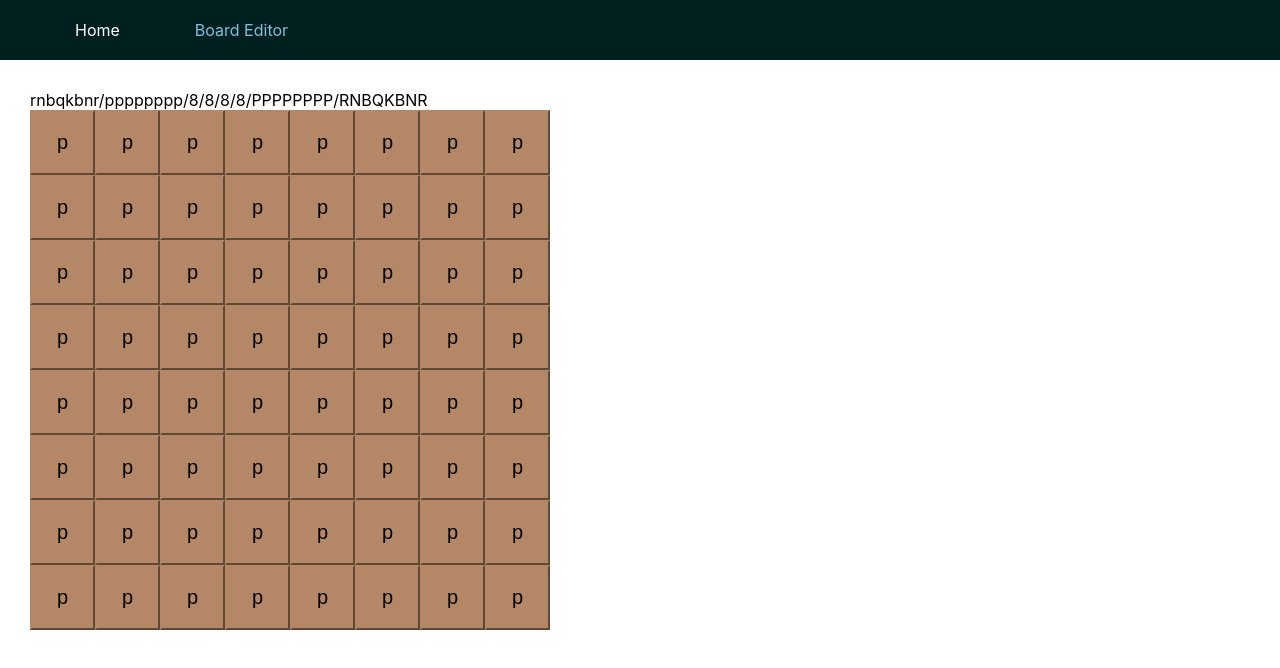
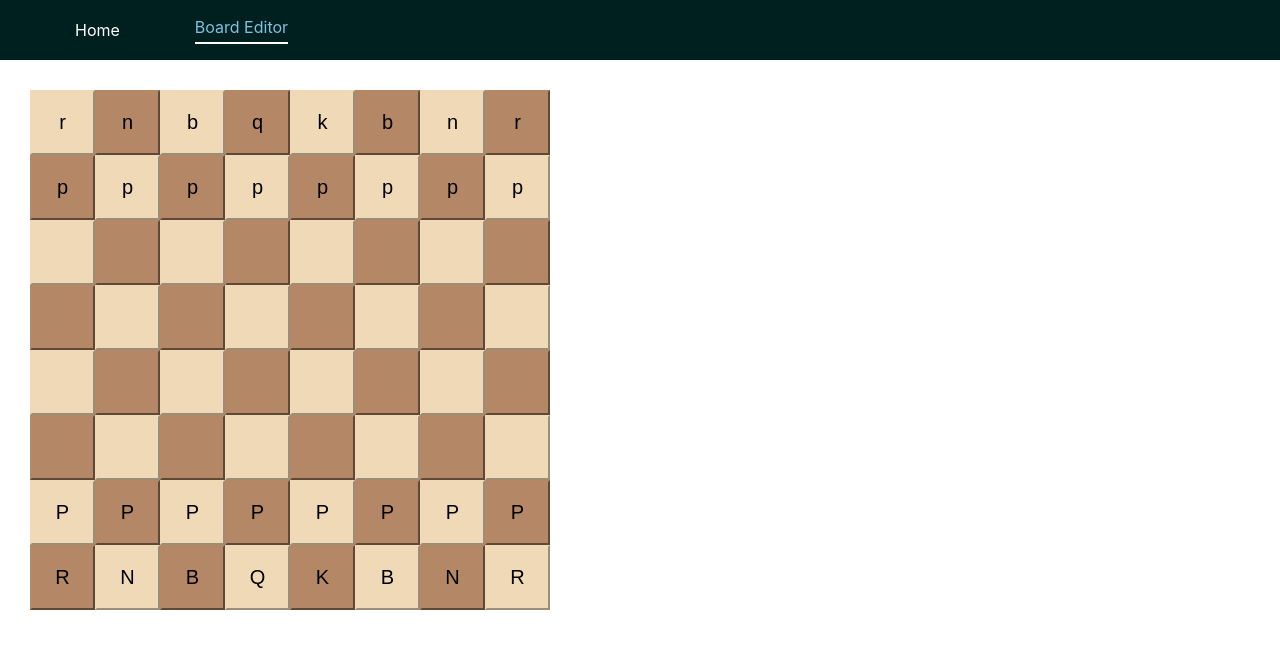
Before and after one commit to twjwesterhold/chessil-1.0, a React (Create React App) app: page /board in a window 1280 px wide. Shown: the top 668 px of the page. Built offline with nearby package versions, Linux system fonts and the light colour scheme.

Commit message:
More styling and created utils.js for helper functions

```diff
--- a/src/App.js
+++ b/src/App.js
@@ -6,6 +6,8 @@ import {
   Route,
 } from "react-router-dom";
 import './App.css';
+
+import { fenToObject } from "./utils.js";
 
 // component important
 import Navbar from "./components/Navbar";
@@ -16,7 +18,6 @@ const START_FEN = "rnbqkbnr/pppppppp/8/8/8/8/PPPPPPPP/RNBQKBNR";
 const EMPTY_BOARD = "8/8/8/8/8/8/8/8";
 
 const App = () => {
-  const defBoard = fenToObject(START_FEN);
   return (
     <Router>
       <Navbar/>
@@ -38,71 +39,4 @@ const BodyContent = styled.div`
   padding: 30px;
 `;
 
-const isValidFen = (fen) => {
-  // fen must be a string
-  if (typeof fen !== 'string') {
-    return false;
-  }
-
-  // cut off move and castling data
-  var fenTest = fen.split(' ', 1)[0];
-  // expand empty squares
-  fenTest = expandFenEmptySquares(fenTest);
-
-  // separate into chunks
-  var ranks = fenTest.split('/');
-
-  // check that each row has data for 8 squares
-  if (ranks.length !== 8) {
-    return false;
-  }
-
-  // check each row contains only valid FEN characters
-  for (var i = 0; i < 8; i++) {
-    if (ranks[i].length !== 8 ||
-        ranks[i].search(/[^kqrnbp1]/i) !== -1) {
-      return false;
-    }
-  }
-
-  // will be valid here, ignoring move and castling data at this point in development
-  return true;
-};
-
-const expandFenEmptySquares = (fen) => {
-  // replace multiple empty squares with an equivalent number of ones
-  return fen.replace(/2/g, '11')
-    .replace(/3/g, '111')
-    .replace(/4/g, '1111')
-    .replace(/5/g, '11111')
-    .replace(/6/g, '111111')
-    .replace(/7/g, '1111111')
-    .replace(/8/g, '11111111')
-};
-
-const fenToObject = (fen) => {
-  if (!isValidFen(fen)) {
-    return false;
-  }
-
-  var fenTemp = fen.split(' ', 1)[0];
-  fenTemp = expandFenEmptySquares(fenTemp);
-
-  var rows = fenTemp.split('/');
-  var position = [];
-
-  for (var i = 0; i < 8; i++) {
-    for (var j = 0; j < 8; j++) {
-      position.push({rank: "", file: "", piece: "", squareColor: "",});
-      var curr = j + 8*i;
-      position[curr].rank = i;
-      position[curr].file = j;
-      position[curr].piece = (rows[i].charAt(j) !== '1') ? rows[i].charAt(j) : ' ';
-      position[curr].squareColor = ((i+j)%2 === 0) ? "whiteS" : "blackS";
-    }
-  }
-
-  return position;
-};
-
 export default App;
--- a/src/components/Board/Board.js
+++ b/src/components/Board/Board.js
@@ -2,23 +2,20 @@ import React from "react";
 import styled from "styled-components";
 
 import Square from "../Square";
-import fenToObject from "../../App.js"
-import expandFenEmptySquares from "../../App.js"
-import isValidFen from "../../App.js"
+import { fenToObject }  from "../../utils.js"
 
 const Board = (props) => {
   var cols = [];
   var rows = [];
-  var fenStr = props.fen;
-  const boardArray = fenToObject(fenStr);
+  const boardArray = fenToObject(props.fen);
 
   for (var i = 0; i <= 7; i++) {
     for (var j = 0; j <=7; j++) {
       var thisSquare = boardArray[j + 8*i];
       cols.push(
         <Square
-          color="blackS"
-          piece="p"
+          color={thisSquare.squareColor}
+          piece={thisSquare.piece}
         />
       );
     }
@@ -26,13 +23,9 @@ const Board = (props) => {
     cols = [];
   }
   return (
-    <div>
-    <div>
-      {fenStr}
-    </div>
+
     <div>
       {rows}
-    </div>
     </div>
   );
 };
--- a/src/components/Fenbar/Fenbar.js
+++ b/src/components/Fenbar/Fenbar.js
@@ -18,7 +18,7 @@ const Fenbar = () => {
 				<Navlink to="/board">LOAD</Navlink>
 			</div>
 			{/*<Route path="/board">
-				<Board squares={document.getElementById("fenload").value}/>
+				<Board fen={document.getElementById("fenload").value}/>
 			</Route>*/}
 		</div>
 	);
@@ -41,12 +41,14 @@ const FenInputBar = styled.input`
 `;
 
 const Navlink = styled(Link)`
-//	text-decoration: none;
+	text-decoration: none;
 	color: black;
-	activeStyle {
-		font-weight: bold;
-		color: blue;
-	}
+	border: 1.1px black solid;
+	border-radius: 5px;
+	padding-left: 4px;
+	padding-right: 4px;
+	padding-top: 2px;
+	padding-bottom: 2px;
 `;
 
 export default Fenbar;
--- a/src/components/Navbar/Navbar.js
+++ b/src/components/Navbar/Navbar.js
@@ -27,6 +27,8 @@ const StyledLink = styled(NavLink)`
 	color: white;
 	&.active {
 		color: #80C0E0;
+		border-bottom: solid white 2px;
+		padding-bottom: 5px;
 	}
 `;
 
--- /dev/null
+++ b/src/utils.js
@@ -0,0 +1,73 @@
+const isValidFen = (fen) => {
+  // fen must be a string
+  if (typeof fen !== 'string') {
+    return false;
+  }
+
+  // cut off move and castling data
+  var fenTest = fen.split(' ', 1)[0];
+  // expand empty squares
+  fenTest = expandFenEmptySquares(fenTest);
+
+  // separate into chunks
+  var ranks = fenTest.split('/');
+
+  // check that each row has data for 8 squares
+  if (ranks.length !== 8) {
+    return false;
+  }
+
+  // check each row contains only valid FEN characters
+  for (var i = 0; i < 8; i++) {
+    if (ranks[i].length !== 8 ||
+        ranks[i].search(/[^kqrnbp1]/i) !== -1) {
+      return false;
+    }
+  }
+
+  // will be valid here, ignoring move and castling data at this point in development
+  return true;
+};
+
+const expandFenEmptySquares = (fen) => {
+  // replace multiple empty squares with an equivalent number of ones
+  var fenTemp = fen;
+  return fenTemp.replace(/2/g, '11')
+    .replace(/3/g, '111')
+    .replace(/4/g, '1111')
+    .replace(/5/g, '11111')
+    .replace(/6/g, '111111')
+    .replace(/7/g, '1111111')
+    .replace(/8/g, '11111111')
+};
+
+const fenToObject = (fen) => {
+  if (!isValidFen(fen)) {
+    return false;
+  }
+
+  var fenTemp = fen.split(' ', 1)[0];
+  fenTemp = expandFenEmptySquares(fenTemp);
+
+  var rows = fenTemp.split('/');
+  var position = [];
+
+  for (var i = 0; i <= 7; i++) {
+    for (var j = 0; j <= 7; j++) {
+      position.push({rank: "", file: "", piece: "", squareColor: "",});
+      var curr = j + 8*i;
+      position[curr].rank = i;
+      position[curr].file = j;
+      position[curr].piece = (rows[i].charAt(j) !== '1') ? rows[i].charAt(j) : ' ';
+      position[curr].squareColor = ((i+j)%2 === 0) ? "whiteS" : "blackS";
+    }
+  }
+
+  return position;
+};
+
+export {
+  fenToObject,
+  isValidFen,
+  expandFenEmptySquares
+};
```
